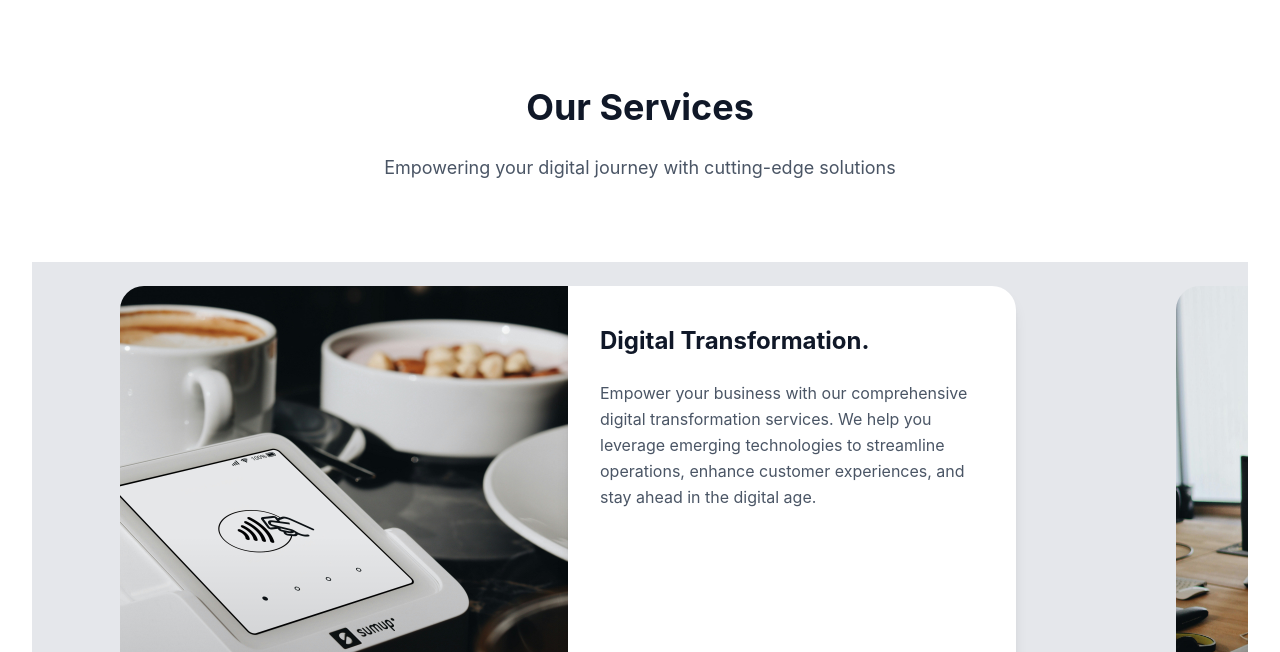
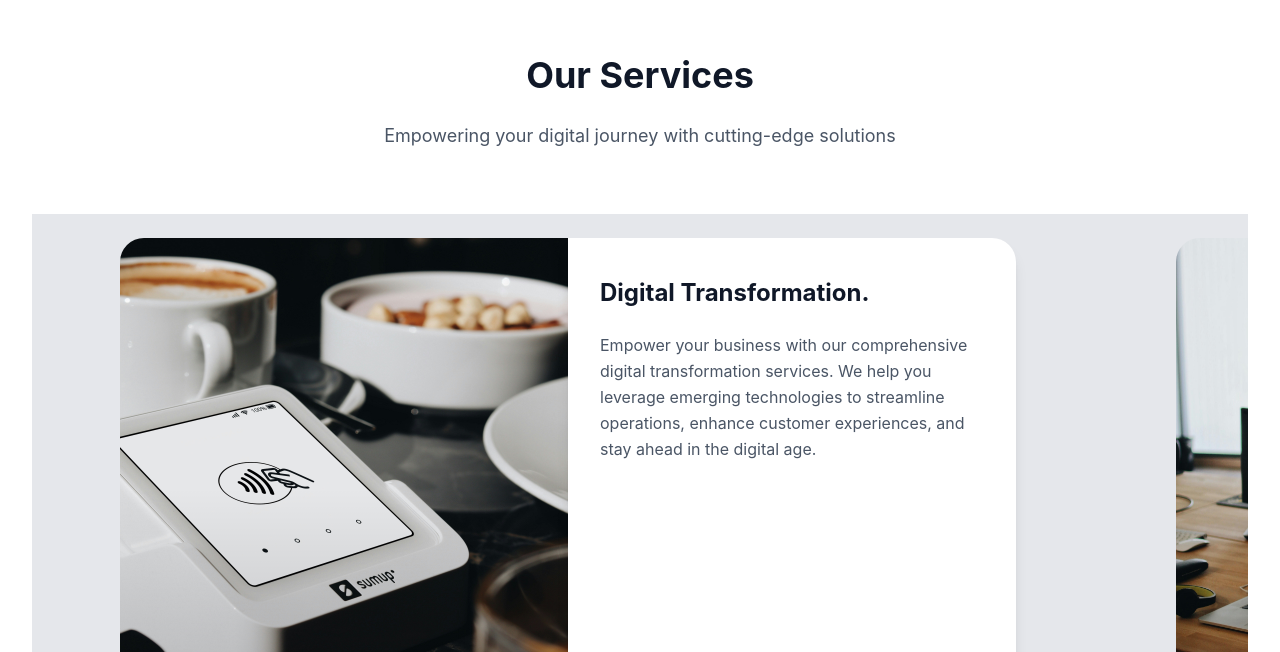
Before and after one commit to pasupathi-codagam/codagam, a Next.js app: page / in a window 1280 px wide. Shown: the part 2148-2800 px from the top of the page. Built offline with nearby package versions, Linux system fonts and the light colour scheme.

Commit message:
fixing space

```diff
--- a/components/home/ClientSection.tsx
+++ b/components/home/ClientSection.tsx
@@ -68,7 +68,7 @@ export default function ClientSection() {
     <>
       <section
         id="client-section"
-        className="py-8 sm:py-12 lg:py-16 px-4 sm:px-6 lg:px-8"
+        className="pt-4 sm:pt-6 lg:pt-8 pb-8 sm:pb-12 lg:pb-16 px-4 sm:px-6 lg:px-8"
         role="main"
         aria-label="Client testimonials and partners section">
         <div className="w-full">
--- a/components/home/ProductsSection.tsx
+++ b/components/home/ProductsSection.tsx
@@ -355,7 +355,7 @@ export default function ProductsSection() {
         role="main"
         aria-label="Products section">
         <div className="w-full">
-          <div className="text-center mb-12 sm:mb-16 lg:mb-20 px-4 sm:px-6 lg:px-8">
+          <div className="text-center mb-8 sm:mb-12 lg:mb-16 px-4 sm:px-6 lg:px-8">
             <h2 className="text-3xl lg:text-4xl font-bold text-gray-900 leading-tight mb-6">
               Our Products
             </h2>
--- a/components/home/ServicesSection.tsx
+++ b/components/home/ServicesSection.tsx
@@ -199,11 +199,11 @@ export default function ServicesSection() {
   return (
     <section
       id="services-section"
-      className="flex items-center py-8 sm:py-12 lg:py-16 px-4 sm:px-6 lg:px-8"
+      className="flex items-center pt-4 sm:pt-6 lg:pt-8 pb-8 sm:pb-12 lg:pb-16 px-4 sm:px-6 lg:px-8"
       role="main"
       aria-label="Services section">
       <div className="w-full">
-        <div className="text-center mb-12 sm:mb-16 lg:mb-20 px-4 sm:px-6 lg:px-8">
+        <div className="text-center mb-8 sm:mb-12 lg:mb-16 px-4 sm:px-6 lg:px-8">
           <h2 className="text-3xl lg:text-4xl font-bold text-gray-900 leading-tight mb-6">
             Our Services
           </h2>
```
